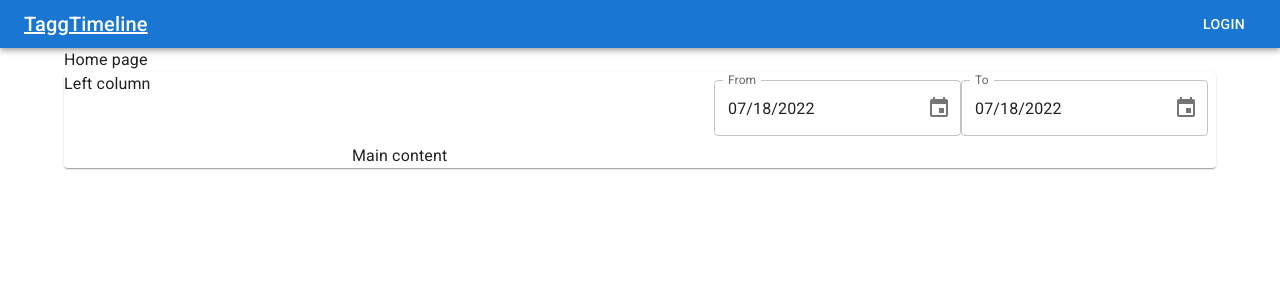
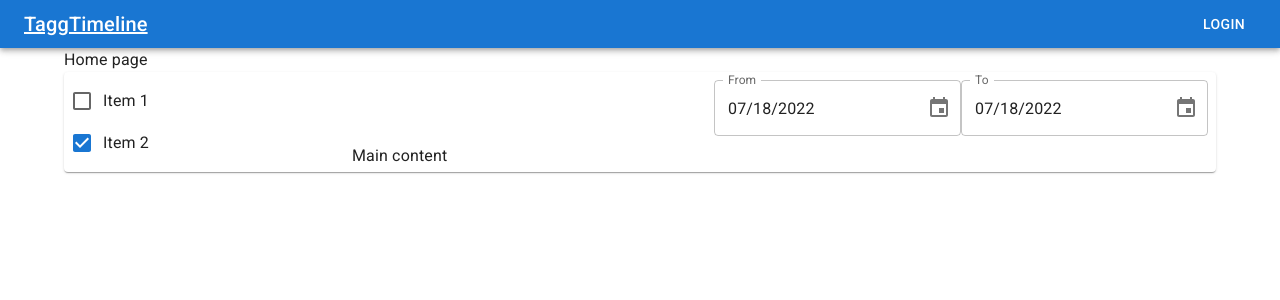
Before and after one commit to Pseudooo/TaggTimeline, a React (Create React App) app in the folder TaggTimeline.WebClient/: page / in a window 1280 px wide. Shown: the top 300 px of the page. Built offline with nearby package versions, Linux system fonts and the light colour scheme.

Commit message:
Added checkbox components

```diff
--- /dev/null
+++ b/TaggTimeline.WebClient/src/components/io/Checkbox.tsx
@@ -0,0 +1,13 @@
+import {
+  Checkbox as MuiCheckbox,
+  CheckboxProps as MuiCheckboxProps,
+} from "@mui/material";
+import { FunctionComponent } from "react";
+
+/**
+ * Creates a checkbox
+ * @param props The props for this element
+ */
+export const Checkbox: FunctionComponent<MuiCheckboxProps> = (props) => {
+  return <MuiCheckbox {...props}></MuiCheckbox>;
+};
--- /dev/null
+++ b/TaggTimeline.WebClient/src/components/io/CheckboxList.tsx
@@ -0,0 +1,41 @@
+import { FormControlLabel, FormGroup } from "@mui/material";
+import { FunctionComponent } from "react";
+import { Checkbox } from "./Checkbox";
+
+export interface CheckboxDefinition {
+  label: string;
+  value: string;
+  checked: boolean;
+}
+
+export interface CheckboxListProps {
+  items: CheckboxDefinition[];
+  onChange: (value: CheckboxDefinition, checked: boolean) => void;
+}
+
+/**
+ * A list of checkboxes
+ * @param props The props for this component
+ */
+export const CheckboxList: FunctionComponent<CheckboxListProps> = ({
+  items,
+  onChange,
+}) => {
+  const handleOnChange = (value: CheckboxDefinition, checked: boolean) => {
+    onChange(value, checked);
+  };
+
+  const checkboxes = items.map((item) => {
+    return (
+      <FormControlLabel
+        key={item.value}
+        control={<Checkbox></Checkbox>}
+        label={item.label}
+        checked={item.checked}
+        onChange={(_, checked) => handleOnChange(item, checked)}
+      ></FormControlLabel>
+    );
+  });
+
+  return <FormGroup>{checkboxes}</FormGroup>;
+};
--- a/TaggTimeline.WebClient/src/components/timeline/horizontal/HorizontalTimeline.tsx
+++ b/TaggTimeline.WebClient/src/components/timeline/horizontal/HorizontalTimeline.tsx
@@ -1,8 +1,15 @@
 import { Grid, Paper } from "@mui/material";
 import { FunctionComponent, useState } from "react";
+import { CheckboxDefinition, CheckboxList } from "../../io/CheckboxList";
 import { DateRangePicker } from "../../io/DateRangePicker";
 
+const testItems: CheckboxDefinition[] = [
+  { label: "Item 1", value: "id1", checked: false },
+  { label: "Item 2", value: "id2", checked: true },
+];
+
 export const HorizontalTimeline: FunctionComponent = () => {
+  const [tags, setTags] = useState([...testItems]);
   const [startDate, setStartDate] = useState<Date | null>(new Date());
   const [endDate, setEndDate] = useState<Date | null>(new Date());
 
@@ -11,11 +18,19 @@ export const HorizontalTimeline: FunctionComponent = () => {
     setEndDate(newEnd);
   };
 
+  const handleTagsChange = (tag: CheckboxDefinition, checked: boolean) => {
+    setTags(
+      tags.map((item) =>
+        item.value === tag.value ? { ...item, checked } : item
+      )
+    );
+  };
+
   return (
     <Paper>
       <Grid container>
-        <Grid item xs={3}>
-          Left column
+        <Grid item xs={3} padding={1}>
+          <CheckboxList items={tags} onChange={handleTagsChange} />
         </Grid>
         <Grid item xs={9}>
           <Grid
```
